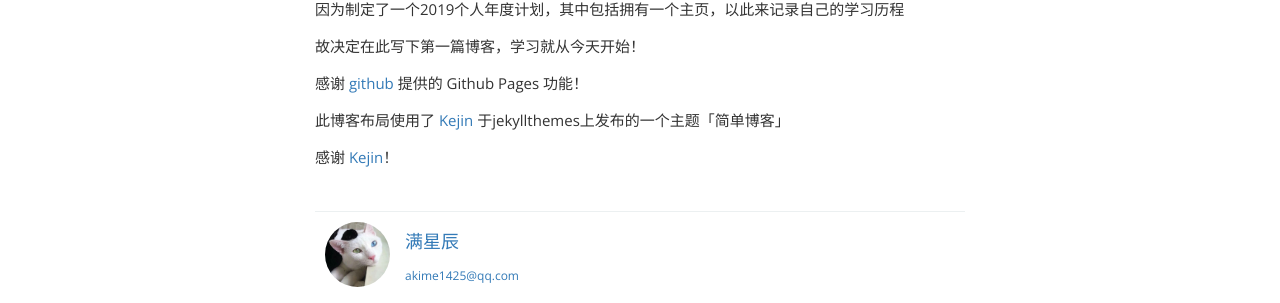
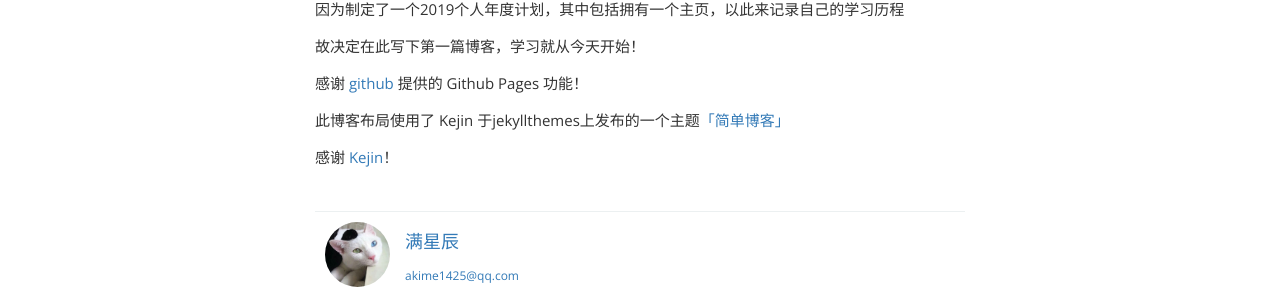
Before and after one commit to Maxcion/Maxcion.github.io, a Jekyll site: the page built from _posts/2019-02-27-Github-Started.md, in a window 1280 px wide. Shown: the part 374-677 px from the top of the page. Built offline with Jekyll 4.4.1, drawn with Linux system fonts in a browser that asks for light colours.

Commit message:
Update 2019-02-27-Github-Started.md

````diff
--- a/_posts/2019-02-27-Github-Started.md
+++ b/_posts/2019-02-27-Github-Started.md
@@ -17,6 +17,6 @@ excerpt_separator: "```"
 
 感谢 [github](https://github.com) 提供的 Github Pages 功能！
 
-此博客布局使用了 [Kejin](http://jekyllthemes.org/themes/easy-pure-blog/) 于jekyllthemes上发布的一个主题「简单博客」
+此博客布局使用了 Kejin 于jekyllthemes上发布的一个主题[「简单博客」](http://jekyllthemes.org/themes/easy-pure-blog/)
 
 感谢 [Kejin](https://liungkejin.github.io/)！
````
